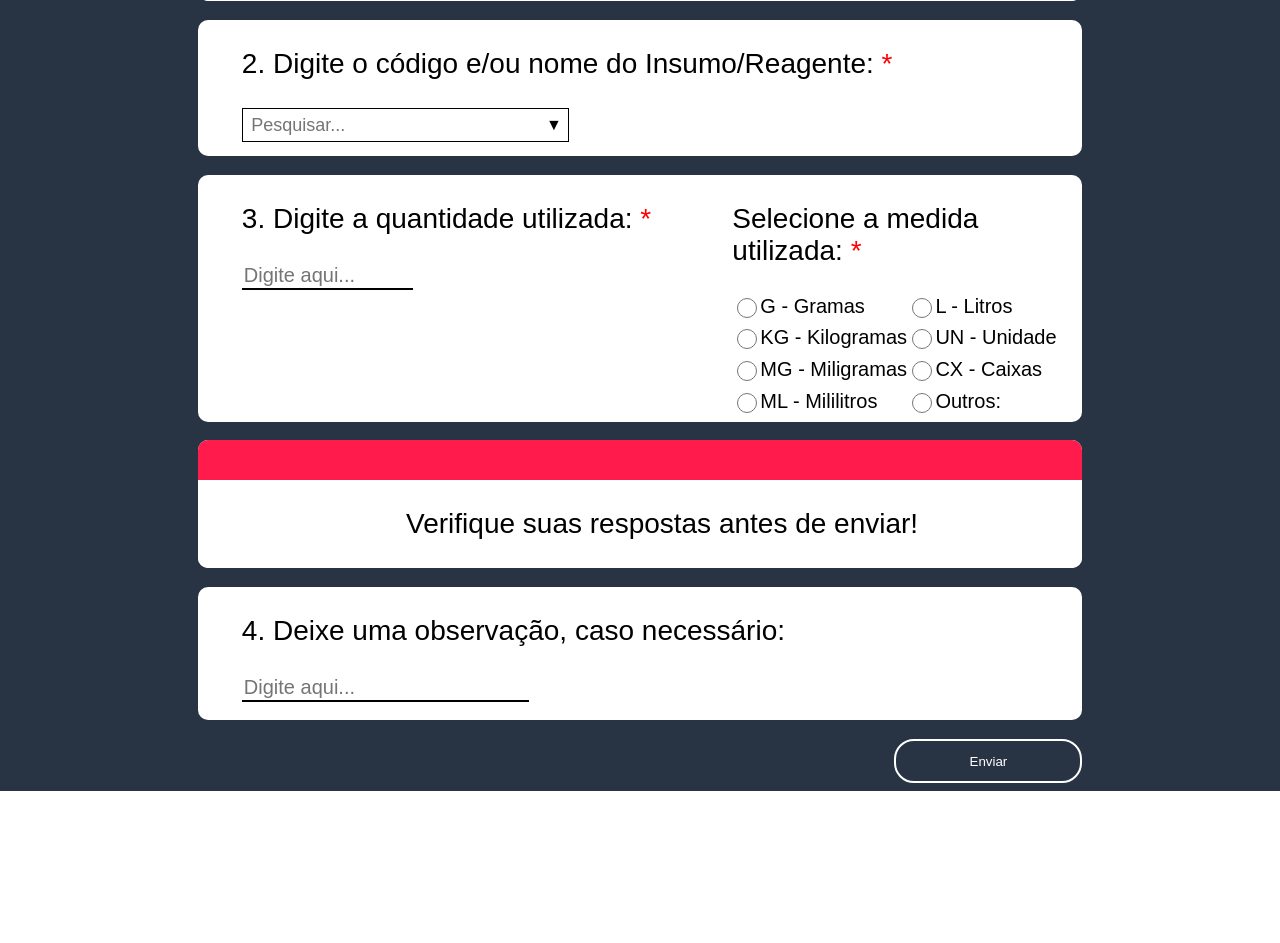
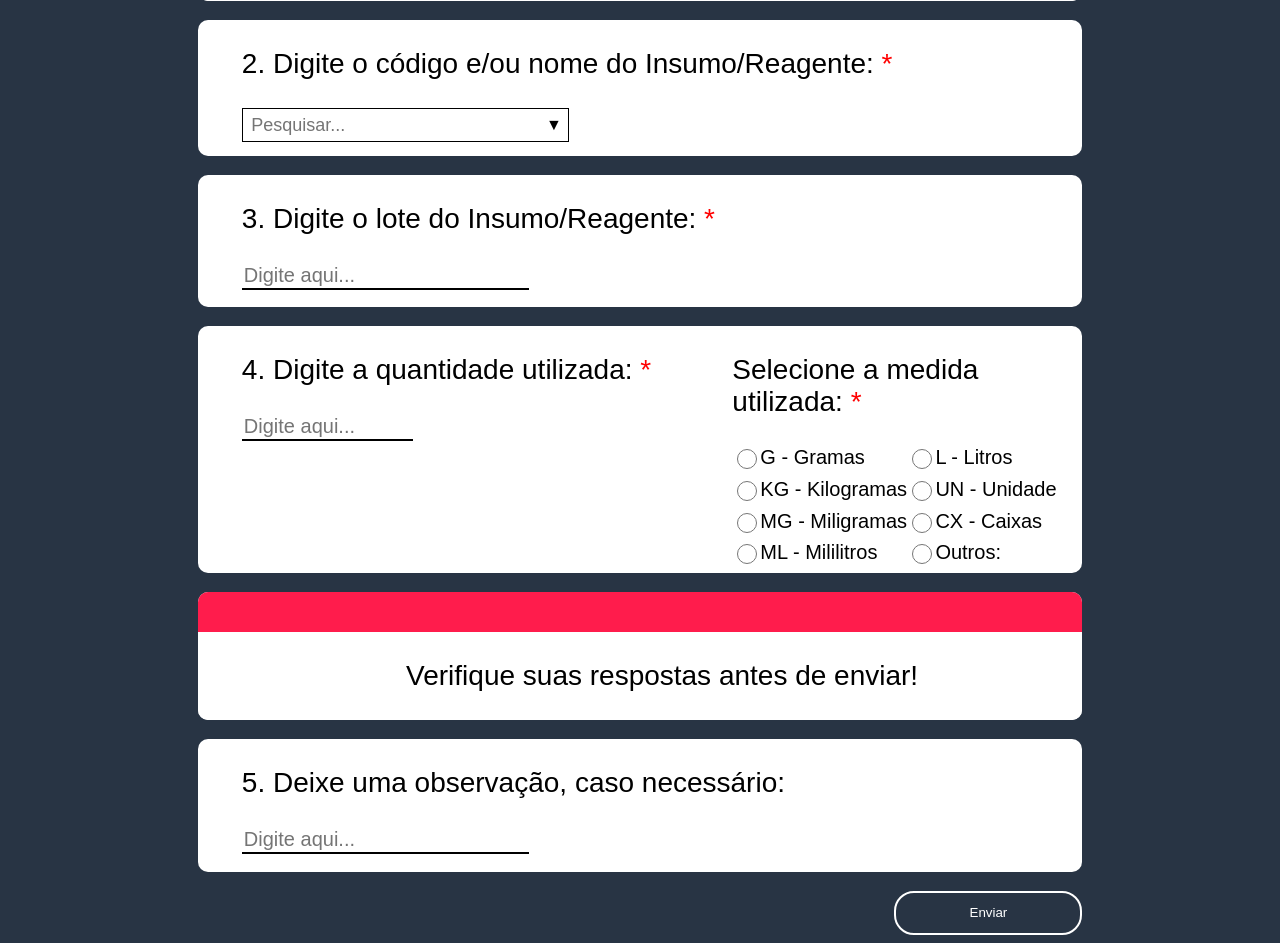
Before and after one commit to ArthurGNoronha/Forms-PDI, a Node server app: page / in a window 1280 px wide. Shown: the part 668-1611 px from the top of the page. Before the commit the page ends 1459 px from the top, so only its background shows below. Run offline with Node 20, Linux system fonts and the light colour scheme; data that the repository does not hold is empty; some libraries are stand-ins or nearby versions.

Commit message:
Feat: Adicionado a informação LOTE na tela de formulário

```diff
--- a/backend/src/controllers/answerController.js
+++ b/backend/src/controllers/answerController.js
@@ -11,7 +11,7 @@ export const sendAnswer = async (req, res, next) => {
     #swagger.responses[201]
     */
     try {
-        const { responsavel, codigo, reagente, medida, observacao } = req.body;
+        const { responsavel, codigo, reagente, lote, medida, observacao } = req.body;
         let { quantidade } = req.body;
         const data = new Date();
 
@@ -22,6 +22,7 @@ export const sendAnswer = async (req, res, next) => {
             responsavel,
             codigo,
             reagente,
+            lote,
             quantidade,
             medida,
             observacao,
--- a/backend/src/models/answerModel.js
+++ b/backend/src/models/answerModel.js
@@ -21,6 +21,10 @@ const answerSchema = new mongoose.Schema({
         type: String,
         required: true,
     },
+    lote: {
+        type: String,
+        required: true,
+    },
     observacao: {
         type: String,
         required: false,
--- a/backend/src/models/reagenteModel.js
+++ b/backend/src/models/reagenteModel.js
@@ -43,7 +43,7 @@ const reagenteSchema = new mongoose.Schema({
     },
     lote: {
         type: String,
-        required: false,
+        required: true,
     },
     validade: {
         type: Date,
--- a/frontend/pages/scripts/scriptForms.js
+++ b/frontend/pages/scripts/scriptForms.js
@@ -50,7 +50,7 @@ function handleInput() {
   });
 }
 
-function handleClick(){
+function handleClick() {
   const reagentes = document.querySelectorAll('.reagentes');
   reagentes.forEach(reagente => {
     reagente.addEventListener('click', () => {
@@ -128,6 +128,7 @@ document.getElementById('btnEnviar').addEventListener('click', () => {
   let reagente = document.getElementById('pesquisar').value.trim();
   const codigo = reagente.split(' - ')[0].trim();
   reagente = reagente.split(' - ')[1] ? reagente.split(' - ')[1].trim() : '';
+  const lote = document.getElementById('lote').value.trim();
   const medida = document.querySelector('input[name="medida"]:checked');
   const outros = document.getElementById('outros-texto').value.trim();
   const observacao = document.getElementById('observacao').value.trim();
@@ -146,6 +147,7 @@ document.getElementById('btnEnviar').addEventListener('click', () => {
       responsavel,
       codigo,
       reagente,
+      lote,
       quantidade,
       medida: medida.value === 'Outros' ? medida.value + ' - ' + outros : medida.value,
       observacao
--- a/frontend/pages/styles/forms.css
+++ b/frontend/pages/styles/forms.css
@@ -68,7 +68,7 @@ img {
     line-height: normal;
 }
 
-#pergunta1, #pergunta2{
+#pergunta1, #pergunta2, .lote {
     width: 70%;
     border-radius: 10px;
     background: var(--branco);
@@ -95,7 +95,7 @@ img {
     color: red;
 }
 
-#responsavel, #observacao {
+#responsavel, #observacao, #lote {
     width: 32%;
     border: none;
     border-bottom: 2px solid black;
@@ -107,7 +107,7 @@ img {
     margin-bottom: 2%;
 }
 
-#responsavel,#observacao:focus {
+#lote,#responsavel,#observacao:focus {
     outline: none;
     border-bottom: 2px solid black;
 }
@@ -178,7 +178,7 @@ img {
     justify-content: center;
 }
 
-.CodTexto{
+.CodTexto, .loteTexto {
     margin-left: 5%;
     color: var(--preto);
     font-family: Arial;
@@ -188,7 +188,7 @@ img {
     line-height: normal;
 }
 
-.CodTexto::after{
+.CodTexto::after, .loteTexto::after {
     content: " *";
     color: red;
 }
--- a/frontend/pages/views/ADM.ejs
+++ b/frontend/pages/views/ADM.ejs
@@ -74,6 +74,7 @@
                                 <th>Código</th>
                                 <th>Reagente</th>
                                 <th>Quantidade</th>
+                                <th>Lote</th>
                                 <th>Medida</th>
                                 <th>Observação</th>
                                 <th>Data</th>
@@ -104,6 +105,7 @@
                                 <th>Unidade</th>
                                 <th>Localização</th>
                                 <th>Situação</th>
+                                <th>Valor Total</th>
                                 <th>Validade</th>
                                 <th style="user-select: none;">Ações</th>
                             </tr>
@@ -155,6 +157,10 @@
             <div class="form-group">
                 <label for="valorUnitario">Valor Unitário</label>
                 <input type="number" id="valorUnitario" name="valorUnunitario" class="inputReag" required>
+            </div>
+            <div class="form-group" id="totalValueGroup" style="display: none;">
+                <label for="valorTotal">Valor Total</label>
+                <input type="text" id="valorTotal" name="valorTotal" class="inputReag">
             </div>
             <div class="form-group">
                 <label for="fornecedor">Fornecedor</label>
--- a/frontend/pages/views/Forms.ejs
+++ b/frontend/pages/views/Forms.ejs
@@ -35,14 +35,17 @@
                     <div id="dropdownIcon">▼</div>
                 </div>
             </div>
-        <ul id="dropdown">
-        </ul>
+            <ul id="dropdown"></ul>
             <p id="mensagemErroReag"></p>
+        </div>
+        <div class="lote">
+            <p class="loteTexto">3. Digite o lote do Insumo/Reagente:</p>
+                <input type="text" id="lote" placeholder="Digite aqui..." autocomplete="off" required>
         </div>
         <div class="medida">
             <div class="containerMedida">
             <div class="containerMedidaTexto">
-    <p class="qntd">3. Digite a quantidade utilizada:</p>
+            <p class="qntd">4. Digite a quantidade utilizada:</p>
             <input type="text" maxlength="9" id="quantidade" placeholder="Digite aqui..." autocomplete="off" required>
             <p id="mensagemErroQtd"></p>
             </div>
@@ -102,7 +105,7 @@
             <div class="inf"><p class="avisoTexto2">Verifique suas respostas antes de enviar!</p></div>
         </div>
         <div id="pergunta2">
-        <p id="pgt2">4. Deixe uma observação, caso necessário: </p>
+            <p id="pgt2">5. Deixe uma observação, caso necessário: </p>
             <input type="text" id="observacao" placeholder="Digite aqui..." autocomplete="off">
         </div>
         <div class="divEnviar">
```
Also changed, not shown: frontend/pages/scripts/scriptADM.js (+6 -1 lines). Lines whose indentation alone changed are shown as unchanged.
